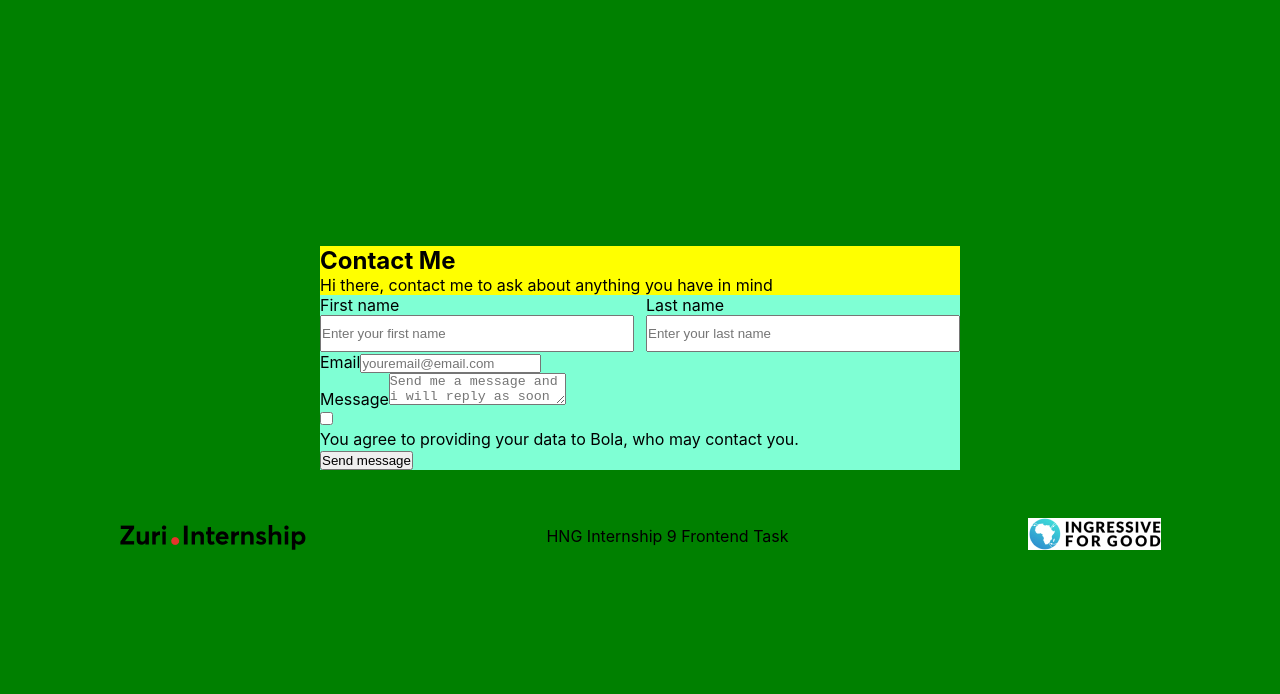
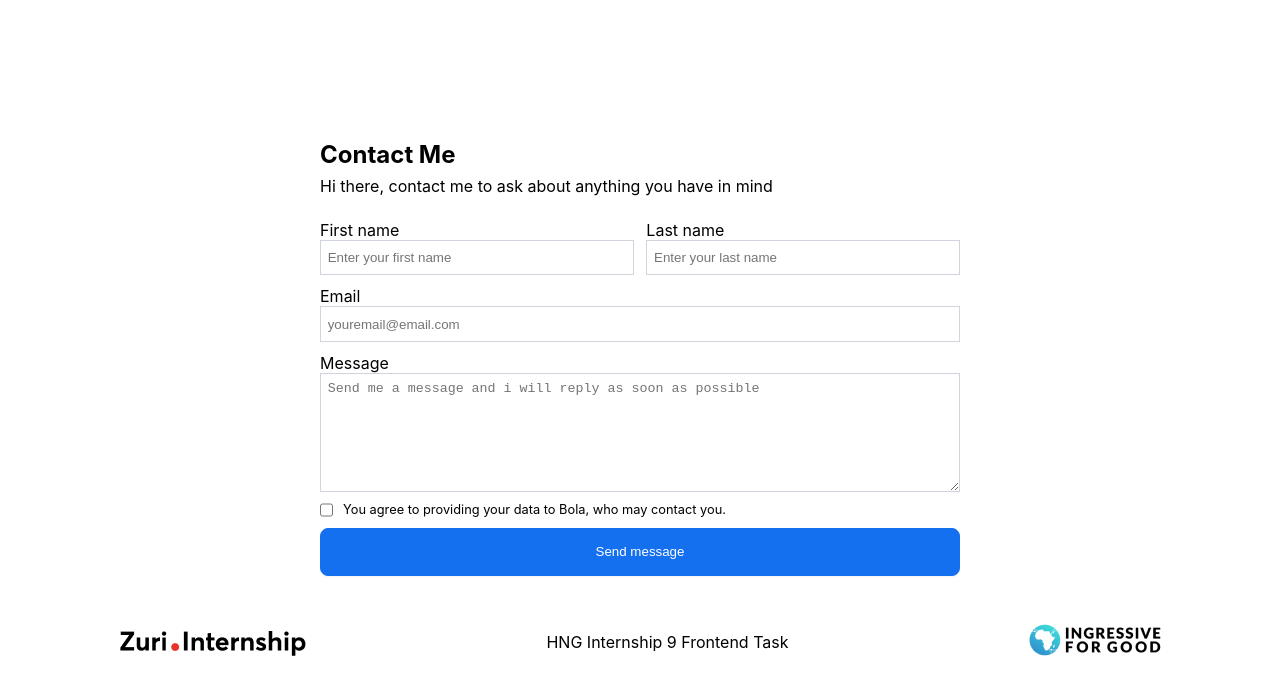
Before and after one commit to afaraitsulaimon/hngninefirsttask, a React (Create React App) app: page /contact in a window 1280 px wide. Shown: the top 694 px of the page. Built offline with nearby package versions, Linux system fonts and the light colour scheme.

Commit message:
stylingContactFeature: styled the contact page

```diff
--- a/src/components/Contact.js
+++ b/src/components/Contact.js
@@ -24,23 +24,26 @@ const Contact = () => {
                         <input type="text" placeholder='Enter your last name' id='last_name' />
                     </LastNameInputDiv>
                     </NameHolder>
-                    <div>
+
+                    <EmailInputDiv>
                         <label htmlFor="email">Email</label>
-                        <input type="text" placeholder='youremail@email.com' id='email' />
-                    </div>
+                        <input type="email" placeholder='youremail@email.com' id='email' />
+                    </EmailInputDiv>
+
+                    <MessageInputDiv>
+                        <label htmlFor="message">Message</label>
+                        <textarea  id='message' placeholder='Send me a message and i will reply as soon as possible'>
+
+                        </textarea>
+                    </MessageInputDiv>
+
+                    <TermsHolder>
+                        <input type="checkbox"/>
+                        <p>You agree to providing your data to Bola, who may contact you.</p>
+                    </TermsHolder>
 
                     <div>
-                        <label htmlFor="message">Message</label>
-                        <textarea placeholder='Send me a message and i will reply as soon as possible' id='message'/>
-                    </div>
-
-                    <div>
-                        <input type="checkbox"/>
-                        <p>You agree to providing your data to Bola, who may contact you.</p>
-                    </div>
-
-                    <div>
-                        <button id='btn__submit' type='submit'>Send message</button>
+                        <Button id='btn__submit' type='submit'>Send message</Button>
                     </div>
                 </form>
             </FormDivHolder>
@@ -53,31 +56,42 @@ const Contact = () => {
 
 const Container = styled.div`
   width: 100%;
-  height: 100vh;
-  background-color: green;
+  min-height: 100vh;
   display: flex;
   flex-direction: column;
   align-items: center;
   justify-content: center;
+
 `
+
+
 
 const MainHolder = styled.div`
  width: 50%;
   max-height: auto;
-  background-color: yellow;
 `;
 
-const HeaderHolder = styled.div``;
+const HeaderHolder = styled.div`
+
+p{
+    padding-top: 0.4em;
+}
+`;
 
 const FormDivHolder = styled.div`
         width: 100%;
-        background-color: aquamarine;
+        margin-top: 1.5em;
 `;
 
 const NameHolder = styled.div`
 
         display: flex;
         justify-content: space-between;
+
+        @media(max-width:675px){
+
+                flex-direction: column;
+}
 `;
 
 
@@ -87,8 +101,10 @@ display: flex;
 flex-direction: column;
 
 input[type=text] {
-    width: 310px;
+    width: 305px;
     height: 2.5em;
+    padding-left: 0.5em;
+    border: 1px solid #D0D5DD;
 
 }
 `
@@ -99,11 +115,116 @@ display: flex;
 flex-direction: column;
 
 input[type=text] {
-    width: 310px;
+    width: 305px;
     height: 2.5em;
+    padding-left: 0.5em;
+    border: 1px solid #D0D5DD;
+    &:focus{
+        border: 3px solid red;
+    }
 
 }
+
+
 `
 
+const EmailInputDiv = styled.div`
+display: flex;
+flex-direction: column;
+width: 100%;
+margin-top: 0.7em;
+
+
+input[type=email] {
+    width: auto;
+    height: 2.5em;
+    padding-left: 0.5em;
+    border: 1px solid #D0D5DD;
+
+}
+
+input[type=email]:focus {
+    border: 1px solid #1570EF;
+
+}
+
+@media(max-width:675px){
+
+    width: 315px;
+
+}
+`;
+
+
+const MessageInputDiv = styled.div`
+display: flex;
+flex-direction: column;
+width: 100%;
+margin-top: 0.7em;
+
+
+textarea {
+    width: auto;
+    height: 8.25em;
+    padding-left: 0.5em;
+    padding-top: 0.5em;
+    border: 1px solid #D0D5DD;
+
+    @media(max-width:675px){
+
+  width: 310px;
+
+}
+}
+`;
+
+const TermsHolder = styled.div`
+display: flex;
+margin-top: 0.5em;
+margin-bottom: 0.5em;
+
+@media(max-width:675px){
+    width: 310px;
+
+
+}
+
+p{
+    padding-left: 10px;
+    font-weight: 400;
+    font-size: 0.8em;
+    line-height: 20px;
+
+}
+
+
+
+`;
+
+const Button = styled.button`
+        width: 100%;
+        height: 48px;
+        cursor:pointer;
+        display: flex;
+flex-direction: row;
+justify-content: center;
+align-items: center;
+padding: 12px 20px;
+gap: 8px;
+
+background: #1570EF;
+
+border: 1px solid #1570EF;
+
+box-shadow: 0px 1px 2px rgba(16, 24, 40, 0.05);
+border-radius: 8px;
+color: white;
+
+@media(max-width:675px){
+
+  width: 315px;
+
+}
+`;
 
 export default Contact
```
